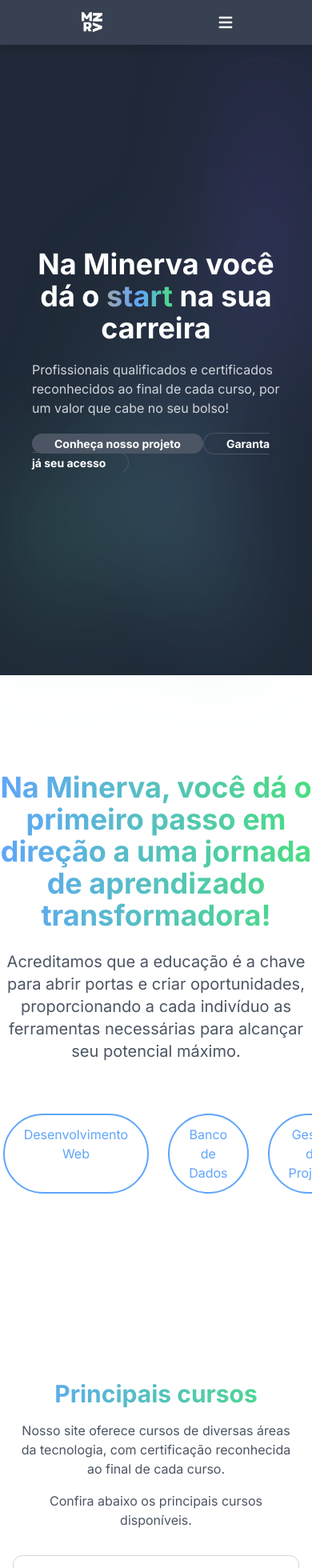
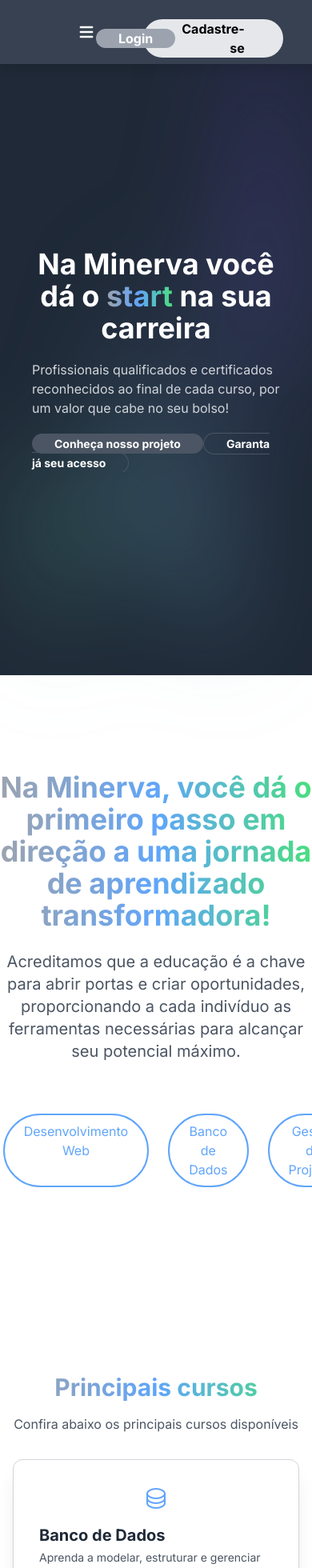
Before and after one commit to Projeto-Minerva-Academy/Frontend, a React (Vite) app: page /Home in a window 390 px wide. Shown: the top 1960 px of the page at 80% size. Built offline with nearby package versions, Linux system fonts and the light colour scheme; the HTML template or start-up script is replaced by a standard one.

Commit message:
style: home and navbar

```diff
--- a/src/components/marketing/MarketingSection.tsx
+++ b/src/components/marketing/MarketingSection.tsx
@@ -46,15 +46,11 @@ const MarketingSection: React.FC = () => {
     <section className="bg-white text-gray-800">
       <div className="mx-auto max-w-screen-xl px-4 py-8 sm:px-6 sm:py-12 lg:px-8 lg:py-16">
         <div className="mx-auto max-w-lg text-center">
-          <h2 className="text-3xl font-bold sm:text-4xl bg-gradient-to-r from-blue-400 to-green-400 bg-clip-text text-transparent">
+          <h2 className="text-3xl font-bold sm:text-4xl bg-gradient-to-r from-gray-400 via-blue-400 to-green-400 bg-clip-text text-transparent">
             Principais cursos
           </h2>
-
           <p className="mt-4 text-gray-600">
-            Nosso site oferece cursos de diversas áreas da tecnologia, com certificação reconhecida ao final de cada curso.
-          </p>
-          <p className="mt-4 text-gray-600">
-            Confira abaixo os principais cursos disponíveis.
+            Confira abaixo os principais cursos disponíveis
             </p>
         </div>
 
@@ -80,7 +76,7 @@ const MarketingSection: React.FC = () => {
         <div className="mt-12 text-center">
           <a
             href="/cursos"
-            className="inline-block rounded-full bg-gradient-to-r from-blue-400 to-green-400 px-12 py-3 text-sm font-medium text-white transition hover:opacity-90 focus:outline-none focus:ring focus:ring-blue-400"
+            className="inline-block rounded-full bg-gradient-to-r from-gray-400 via-blue-400 to-green-400 px-12 py-3 text-sm font-medium text-white transition hover:opacity-90 focus:outline-none focus:ring focus:ring-blue-400"
           >
             Comece Agora
           </a>
--- a/src/components/navbar/Navbar.tsx
+++ b/src/components/navbar/Navbar.tsx
@@ -43,14 +43,14 @@ const Navbar: React.FC = () => {
       }`}
     >
       <div className="container mx-auto px-24 py-2 flex items-center justify-between">
-        <div className="flex items-center space-x-5 flex-grow">
+
           <Link
             to="/"
             className="text-2xl font-bold text-gray-800 hover:text-gray-600 flex items-center"
           >
             <img src="/logob.png" alt="Logo" className="h-10" />
           </Link>
-        </div>
+
         <button
           onClick={toggleMenu}
           className="md:hidden text-white text-2xl"
@@ -58,7 +58,7 @@ const Navbar: React.FC = () => {
           {isMenuOpen ? <HiX /> : <HiMenu />}
         </button>
         <nav
-          className={`md:flex items-center md:space-x-6 absolute md:static top-0 left-200 w-full md:w-auto transition-transform ${isMenuOpen ? 'translate-y-0' : '-translate-y-full'} md:translate-y-0`}
+          className={`md:flex items-center md:space-x-6 absolute md:static top-0 left-200 ml-52 w-full md:w-auto transition-transform ${isMenuOpen ? 'translate-y-0' : '-translate-y-full'} md:translate-y-0`}
         >
           <ul className="flex flex-col md:flex-row md:space-x-4 space-y-4 md:space-y-0 justify-center items-center">
             <li><Link to="/cursos" className="text-white hover:main__title--gradient text-1xl">Cursos</Link></li>
@@ -74,6 +74,12 @@ const Navbar: React.FC = () => {
 
             {usuario.token !== "" && (
               <li>
+                <Link to="/produtos" className="text-blue-500 hover:main__title--gradient text-1xl">Produtos</Link>
+              </li>
+            )}
+
+            {usuario.token !== "" && (
+              <li>
                 <button
                   onClick={logout}
                   className="text-blue-500 hover:main__title--gradient text-1xl"
@@ -83,7 +89,7 @@ const Navbar: React.FC = () => {
               </li>
             )}
 
-          </ul>
+          </ul> </nav>
           {usuario.token === "" && (
             <div className="relative flex items-center -space-x-10 mt-4 md:mt-0">
               <div className="relative z-20">
@@ -100,7 +106,7 @@ const Navbar: React.FC = () => {
             </div>
           )}
 
-        </nav>
+
       </div>
     </header>
   );
--- a/src/components/statisticssection/StatisticsSection.tsx
+++ b/src/components/statisticssection/StatisticsSection.tsx
@@ -4,14 +4,14 @@ const StatisticsSection: React.FC = () => {
   return (
     <div className="mx-auto max-w-screen-xl px-4 py-8 sm:px-6 sm:py-12 lg:px-8">
       <div className="mx-auto max-w-3xl text-center">
-        <h2 className="text-3xl font-bold sm:text-4xl bg-gradient-to-r from-blue-400 via-green-400 to-blue-400 bg-clip-text text-transparent">
+        <h2 className="text-3xl font-bold sm:text-4xl bg-gradient-to-r from-gray-400 via-blue-400 to-green-400 bg-clip-text text-transparent">
           Confira o que temos a oferecer!
         </h2>
 
         <p className="mt-4 text-gray-600 sm:text-xl dark:text-gray-600">
-        Explore nossa vasta gama de cursos projetados para atender a todas as suas necessidades
-        de aprendizado. Desde habilidades técnicas até desenvolvimento pessoal,
-        oferecemos conteúdos atualizados e relevantes para impulsionar sua carreira e crescimento.
+        Desde habilidades técnicas até desenvolvimento pessoal,
+        oferecemos conteúdos atualizados e relevantes para impulsionar sua carreira e crescimento.</p>
+        <p className="mt-4 text-gray-600 sm:text-xl dark:text-gray-600">
         Confira nossos cursos e encontre o ideal para você!
         </p>
       </div>
--- a/src/components/testimonials/Testimonials.tsx
+++ b/src/components/testimonials/Testimonials.tsx
@@ -4,7 +4,7 @@ const Testimonials: React.FC = () => {
   return (
     <section className="bg-white">
       <div className="mx-auto max-w-screen-xl px-4 py-12 sm:px-6 lg:px-8 lg:py-16">
-        <h2 className="text-center text-3xl font-bold tracking-tight text-gray-900 sm:text-4xl bg-gradient-to-r from-blue-400 to-green-400 bg-clip-text text-transparent">
+        <h2 className="text-center text-3xl font-bold tracking-tight text-gray-900 sm:text-4xl bg-gradient-to-r from-gray-400 via-blue-400 to-green-400 bg-clip-text text-transparent">
           Veja a avaliação de nossos alunos.
         </h2>
 
@@ -40,7 +40,7 @@ const Testimonials: React.FC = () => {
               </div>
 
               <p className="mt-4 text-gray-700">
-              Acabei de concluir o curso de Banco de Dados e estou extremamente satisfeita com o
+              Acabei de concluir o curso de Banco de Dados e estou extremamente satisfeito com o
               que aprendi. O conteúdo foi bem estruturado e abrangeu desde os conceitos básicos
               até as técnicas avançadas de SQL e NoSQL. As aulas práticas foram fundamentais para
               consolidar meu aprendizado e a equipe de suporte foi muito atenciosa.
--- a/src/index.css
+++ b/src/index.css
@@ -14,7 +14,7 @@
 
 @layer utilities {
     .main__title--gradient {
-      background: linear-gradient(90.04deg, #0f81ec .02%, #0fe280 55.64%);
+      background: linear-gradient(90.04deg, #d6d8dd .02%, #95dbfc 25%, #95e7c1 55.64%);
       -webkit-background-clip: text;
       -webkit-text-fill-color: transparent;
       background-clip: text;
--- a/src/pages/home/Home.tsx
+++ b/src/pages/home/Home.tsx
@@ -11,7 +11,7 @@ function Home() {
         <HeroSection />
 
         <div className="flex flex-col items-center justify-center gap-6 py-10 mt-20 mb-40 text-center">
-          <h1 className="bg-gradient-to-r from-blue-400 to-green-400 bg-clip-text text-transparent text-4xl font-bold">
+          <h1 className="bg-gradient-to-r from-gray-400 via-blue-400 to-green-400 bg-clip-text text-transparent text-4xl font-bold">
             Na Minerva, você dá o primeiro passo em direção a uma jornada de
             aprendizado transformadora!
           </h1>
@@ -23,7 +23,7 @@ function Home() {
 
           <div className="flex justify-center mt-10 gap-6">
             {["Programação Avançada", "Desenvolvimento Web", "Banco de Dados", "Gestão de Projetos", "Soft Skills"].map((item, index) => (
-              <div key={index} className="px-6 py-3 border-2 border-blue-400 text-blue-400 hover:bg-blue-400 hover:text-white rounded-full transition-colors">
+              <div key={index} className="px-6 py-2 border-2 border-blue-400 text-blue-400 hover:bg-blue-400 hover:text-white rounded-full transition-colors">
                 {item}
               </div>
             ))}
```
